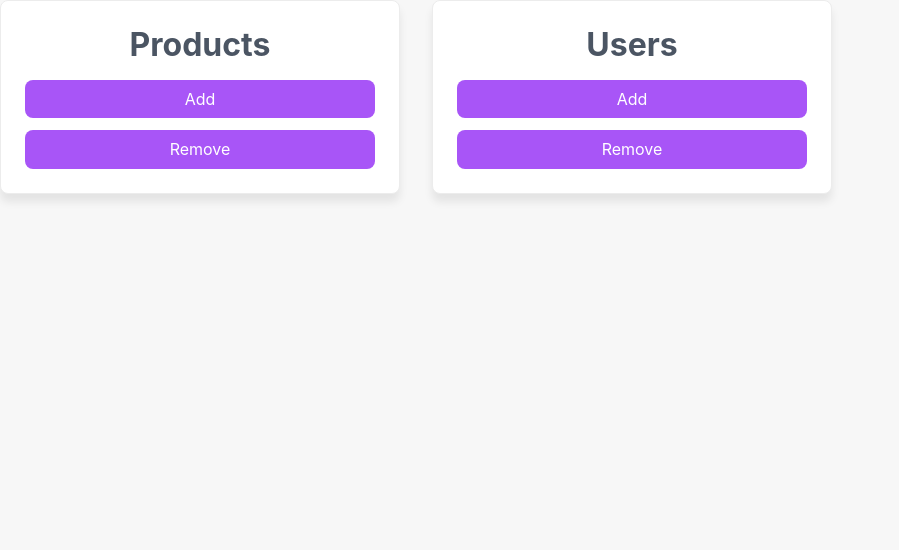
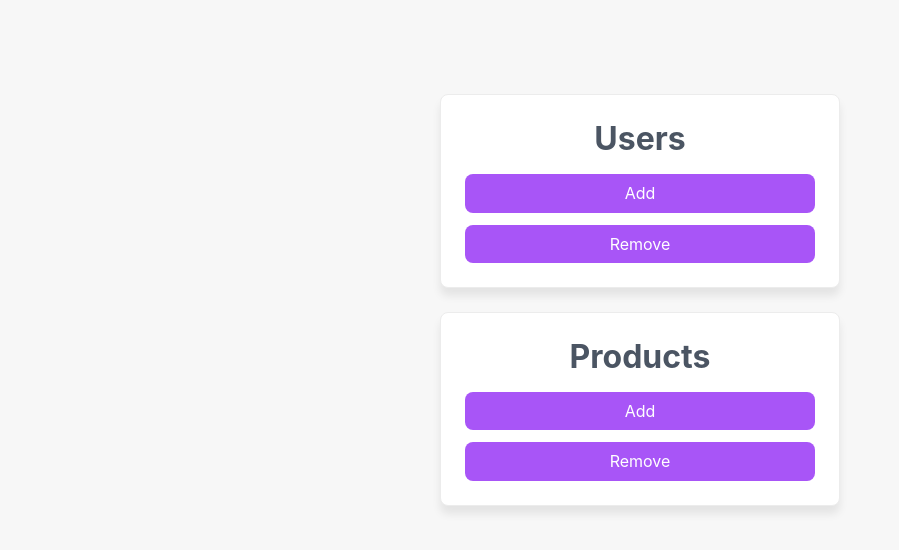
Before and after one commit to jjunior96/youtube-template, a Next.js app: page / in a window 1280 px wide. Shown: the top 550 px of the page, without its empty margins (0-899 px from the left). Built offline with nearby package versions, Linux system fonts and the light colour scheme.

Commit message:
chore: add context into app

```diff
--- a/src/pages/_app.tsx
+++ b/src/pages/_app.tsx
@@ -8,8 +8,6 @@ import { AppProvider } from 'context';
 import { GlobalStyles, theme } from 'styles';
 
 function App({ Component, pageProps }: AppProps) {
-  console.log('app.tsx');
-
   return (
     <ThemeProvider theme={theme}>
       <Head>
--- a/src/pages/index.tsx
+++ b/src/pages/index.tsx
@@ -1,76 +1,32 @@
 import styled from 'styled-components';
 
-import { Card } from 'components/Card';
-
-import { useProductsStore } from 'store/products';
-import { useUsersStore } from 'store/users';
-
-import { useProduct } from 'context/products';
-import { useUser } from 'context/users';
+import { Products } from 'components/Products';
+import { Users } from 'components/Users';
 
 const Container = styled.div`
   display: flex;
   align-items: center;
-  gap: 3.2rem;
+  justify-content: center;
   width: 100%;
+  margin-top: -10rem;
+  height: 100vh;
+`;
+const Content = styled.div`
+  max-width: 60rem;
+  margin: 0 auto;
+
+  gap: 2.4rem;
+  display: flex;
+  flex-direction: column;
 `;
 
-function User() {
-  // const { users, removeUser, addUser } = useUser();
-
-  const {
-    state: { users },
-    actions: { addUser, removeUser }
-  } = useUsersStore();
-
-  console.log('users', users);
-
-  return (
-    <Card>
-      <h2>Users</h2>
-
-      <button
-        onClick={() => addUser({ id: 1, name: 'User 01', address: 'Rua 01' })}
-      >
-        Add
-      </button>
-      <button onClick={() => removeUser(1)}>Remove</button>
-
-      {users.map((user) => (
-        <p key={user.id}>{user.name}</p>
-      ))}
-    </Card>
-  );
-}
-
 export default function Home() {
-  const {
-    state: { products },
-    actions: { addProduct, removeProduct }
-  } = useProductsStore();
-
-  // const { products, addProduct, removeProduct } = useProduct();
-
-  console.log('products', products);
-
   return (
     <Container>
-      <Card>
-        <h2>Products</h2>
-
-        <button
-          onClick={() => addProduct({ id: 1, name: 'Product 01', price: 12 })}
-        >
-          Add
-        </button>
-        <button onClick={() => removeProduct(1)}>Remove</button>
-
-        {products.map((product) => (
-          <p key={product.id}>{product.name}</p>
-        ))}
-      </Card>
-
-      <User />
+      <Content>
+        <Users />
+        <Products />
+      </Content>
     </Container>
   );
 }
```
